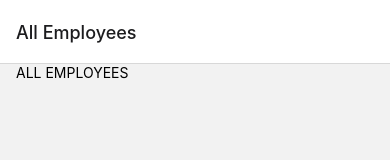
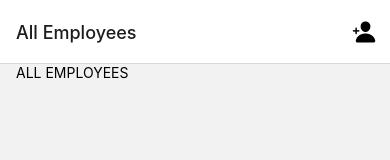
Before and after one commit to mohammedaminberjawi/employee-directory-react-native, a React Native app: screen / in a window 390 px wide. Shown: the top 160 px of the page. Built offline with nearby package versions, Linux system fonts and the light colour scheme.

Commit message:
Add icon button for header

```diff
--- a/App.tsx
+++ b/App.tsx
@@ -4,6 +4,7 @@ import {createNativeStackNavigator} from '@react-navigation/native-stack';
 import {StatusBar} from 'react-native';
 
 import AllEmployees from './src/screens/AllEmployees';
+import IconButton from './src/components/UI/IconButton';
 
 export type RootParamList = {
   AllEmployees: {};
@@ -20,7 +21,17 @@ export default function App() {
           <Stack.Screen
             name="AllEmployees"
             component={AllEmployees}
-            options={() => ({
+            options={({navigation}) => ({
+              headerRight: ({tintColor}) => (
+                <IconButton
+                  icon="person-add"
+                  size={24}
+                  color={tintColor}
+                  onPress={() => {
+                    console.log("GO TO HANDLEEMPLOYEE")
+                  }}
+                />
+              ),
               headerTitle: 'All Employees',
             })}
           />
--- a/package.json
+++ b/package.json
@@ -15,7 +15,8 @@
     "react": "18.2.0",
     "react-native": "0.71.8",
     "react-native-safe-area-context": "^4.5.2",
-    "react-native-screens": "^3.20.0"
+    "react-native-screens": "^3.20.0",
+    "react-native-vector-icons": "^9.2.0"
   },
   "devDependencies": {
     "@babel/core": "^7.20.0",
@@ -25,6 +26,7 @@
     "@tsconfig/react-native": "^2.0.2",
     "@types/jest": "^29.2.1",
     "@types/react": "^18.0.24",
+    "@types/react-native-vector-icons": "^6.4.13",
     "@types/react-test-renderer": "^18.0.0",
     "babel-jest": "^29.2.1",
     "eslint": "^8.19.0",
--- /dev/null
+++ b/src/components/UI/IconButton.tsx
@@ -0,0 +1,38 @@
+import {Pressable, StyleSheet, View} from 'react-native';
+import Icon from 'react-native-vector-icons/Ionicons';
+
+type IconButtonProps = {
+  icon: string;
+  size: number;
+  color: string | undefined;
+  onPress: () => void;
+};
+
+export default function IconButton({
+  icon,
+  size,
+  color,
+  onPress,
+}: IconButtonProps) {
+  return (
+    <Pressable
+      onPress={onPress}
+      style={({pressed}) => pressed && styles.pressed}>
+      <View style={styles.buttonContainer}>
+        <Icon name={icon} size={size} color={color} />
+      </View>
+    </Pressable>
+  );
+}
+
+const styles = StyleSheet.create({
+  buttonContainer: {
+    borderRadius: 24,
+    padding: 6,
+    marginHorizontal: 8,
+    marginVertical: 2,
+  },
+  pressed: {
+    opacity: 0.75,
+  },
+});
--- a/tsconfig.json
+++ b/tsconfig.json
@@ -1,3 +1,6 @@
 {
-  "extends": "@tsconfig/react-native/tsconfig.json"
+  "extends": "@tsconfig/react-native/tsconfig.json",
+  "compilerOptions": {
+    "types": ["node"]
+  }
 }
```
Also changed, not shown: react-native.config.js (added, +9 -0 lines), 4 other files (tests, documents, lock files or other folders).
